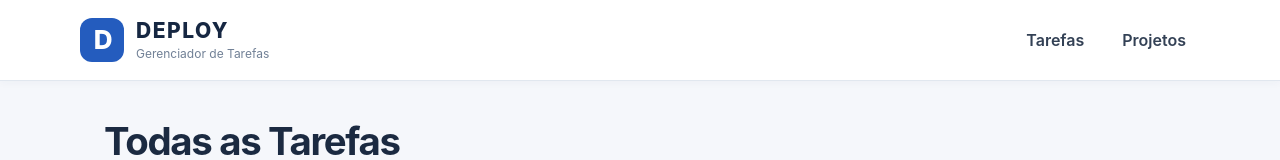
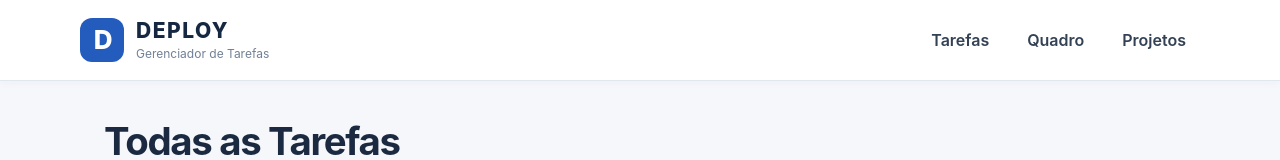
Before and after one commit to reginaldoandrade-inf/Desenvolvimento-FrontEnd-5N-Deploy, a React (Vite) app: page / in a window 1280 px wide. Shown: the top 160 px of the page. Built offline with nearby package versions, Linux system fonts and the light colour scheme; data requests are answered from the project's data file.

Commit message:
feat: Alternar entre lista e quadro

```diff
--- a/src/components/Layout.tsx
+++ b/src/components/Layout.tsx
@@ -12,10 +12,13 @@ export function Layout() {
           </div>
         </div>
 
+
         <nav aria-label="Navegação principal">
           <Link to="/tarefas">Tarefas</Link>
+          <Link to="/quadro">Quadro</Link>
           <Link to="/projetos">Projetos</Link>
         </nav>
+
       </header>
 
       <main>
```
